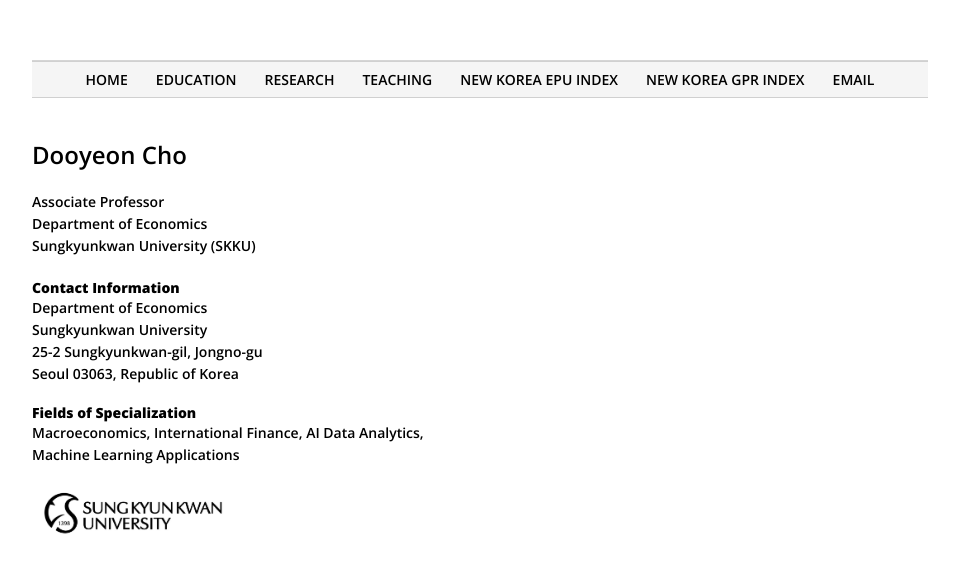
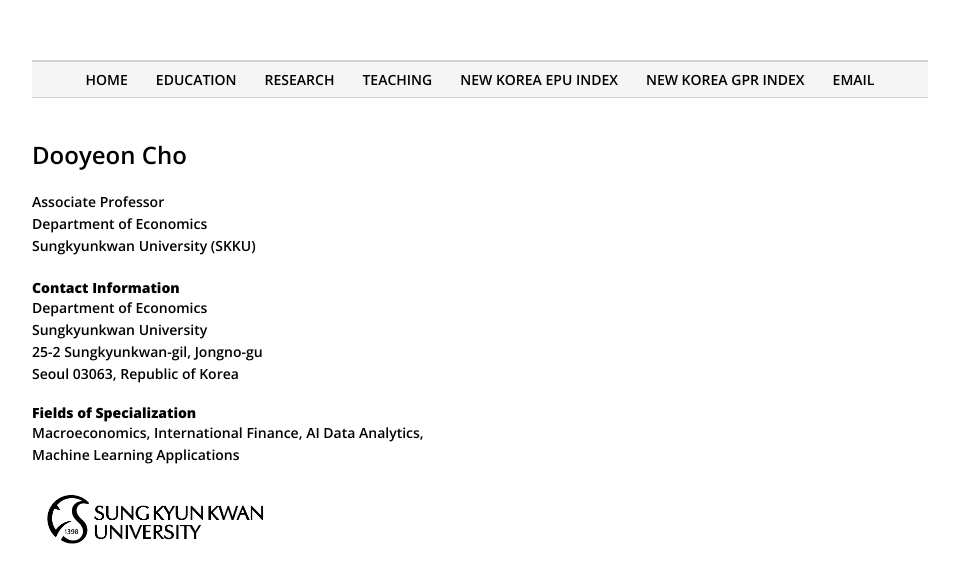
Before and after one commit to dooyeoncho/dooyeoncho.github.io, a Jekyll site: the page built from index.html, in a window 1280 px wide. Shown: the top 583 px of the page, without its empty margins (160-1119 px from the left). Built offline with Jekyll 4.4.1, drawn with Linux system fonts in a browser that asks for light colours.

Commit message:
Update index.html

```diff
--- a/index.html
+++ b/index.html
@@ -58,6 +58,6 @@
 		<div><span class="highlight-title">Machine Learning Applications</span></div>
 		</div>&nbsp;
 	<div margin-left: -90px;>
- <img src="/docs/skku.jpg" width="23%" height="21%" align="left">
+ <img src="/docs/skku.jpg" width="28%" height="26%" align="left">
 	</div>
 &nbsp;&nbsp;&nbsp;
```
